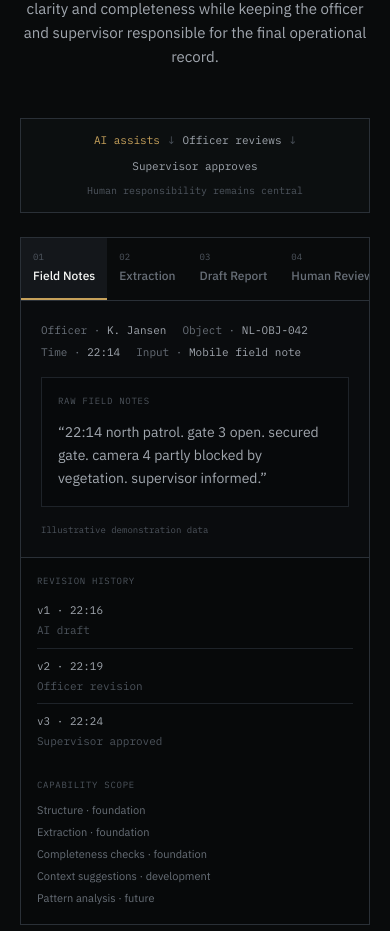
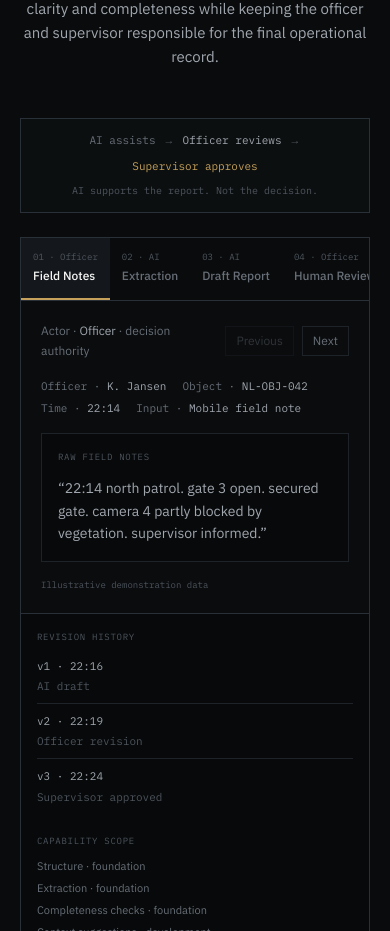
Before and after one commit to ISBFounder/ISB-Security-Website, a Next.js app: page / in a window 390 px wide. Shown: the part 8080-9011 px from the top of the page. Built offline with nearby package versions, Linux system fonts and the light colour scheme.

Commit message:
feat: AI workflow actor model and human-authority rail (Phase 2)

```diff
--- a/src/components/sections/AIReportAssistantShowcase.tsx
+++ b/src/components/sections/AIReportAssistantShowcase.tsx
@@ -8,6 +8,7 @@ import {
 } from "react";
 import { motion, AnimatePresence, useReducedMotion } from "framer-motion";
 import { cn } from "@/lib/utils";
+import { osPanelTransition } from "@/lib/motion";
 
 type StageId =
   | "notes"
@@ -17,13 +18,18 @@ type StageId =
   | "approval"
   | "locked";
 
-const STAGES: { id: StageId; label: string; index: string }[] = [
-  { id: "notes", label: "Field Notes", index: "01" },
-  { id: "extraction", label: "Extraction", index: "02" },
-  { id: "draft", label: "Draft Report", index: "03" },
-  { id: "review", label: "Human Review", index: "04" },
-  { id: "approval", label: "Supervisor", index: "05" },
-  { id: "locked", label: "Locked Record", index: "06" },
+const STAGES: {
+  id: StageId;
+  label: string;
+  index: string;
+  actor: "Officer" | "AI" | "Supervisor" | "System";
+}[] = [
+  { id: "notes", label: "Field Notes", index: "01", actor: "Officer" },
+  { id: "extraction", label: "Extraction", index: "02", actor: "AI" },
+  { id: "draft", label: "Draft Report", index: "03", actor: "AI" },
+  { id: "review", label: "Human Review", index: "04", actor: "Officer" },
+  { id: "approval", label: "Supervisor", index: "05", actor: "Supervisor" },
+  { id: "locked", label: "Locked Record", index: "06", actor: "System" },
 ];
 
 function FieldNotesView() {
@@ -278,21 +284,24 @@ export function AIReportAssistantShowcase() {
     select(STAGES[n].id, n);
   }
 
+  const currentIndex = STAGES.findIndex((s) => s.id === active);
+  const current = STAGES[currentIndex];
+
   return (
     <div className="space-y-6">
       {/* Human control rail — persistent */}
       <div className="flex flex-wrap items-center justify-center gap-2 border border-border bg-surface/30 px-4 py-3 font-mono text-[11px] text-ink-muted sm:gap-3">
-        <span className="text-gold">AI assists</span>
+        <span className="text-ink-muted">AI assists</span>
         <span className="text-ink-faint" aria-hidden>
-          ↓
+          →
         </span>
         <span className="text-ink-secondary">Officer reviews</span>
         <span className="text-ink-faint" aria-hidden>
-          ↓
+          →
         </span>
-        <span className="text-ink-secondary">Supervisor approves</span>
+        <span className="text-gold">Supervisor approves</span>
         <span className="ml-0 w-full text-center text-[10px] text-ink-faint sm:ml-2 sm:w-auto sm:text-left">
-          Human responsibility remains central
+          AI supports the report. Not the decision.
         </span>
       </div>
 
@@ -327,7 +336,9 @@ export function AIReportAssistantShowcase() {
                     : "border-transparent text-ink-muted hover:text-ink-secondary"
                 )}
               >
-                <span className="font-mono text-[9px] text-ink-faint">{s.index}</span>
+                <span className="font-mono text-[9px] text-ink-faint">
+                  {s.index} · {s.actor}
+                </span>
                 <span className="text-[12px] font-medium sm:text-[13px]">{s.label}</span>
               </button>
             );
@@ -342,13 +353,44 @@ export function AIReportAssistantShowcase() {
             aria-labelledby={`ai-tab-${active}`}
             className="bg-surface/15 p-5 md:p-6"
           >
+            <div className="mb-4 flex items-center justify-between gap-3 text-[12px] text-ink-muted">
+              <p>
+                Actor ·{" "}
+                <span className={current.actor === "AI" ? "text-ink-muted" : "text-ink-secondary"}>
+                  {current.actor}
+                </span>
+                {current.actor === "AI"
+                  ? " · suggestion only"
+                  : current.actor === "System"
+                    ? " · audit state"
+                    : " · decision authority"}
+              </p>
+              <div className="flex gap-2 lg:hidden">
+                <button
+                  type="button"
+                  className="border border-border-subtle px-2.5 py-1 disabled:opacity-40"
+                  disabled={currentIndex === 0}
+                  onClick={() => select(STAGES[currentIndex - 1].id, currentIndex - 1)}
+                >
+                  Previous
+                </button>
+                <button
+                  type="button"
+                  className="border border-border-subtle px-2.5 py-1 disabled:opacity-40"
+                  disabled={currentIndex === STAGES.length - 1}
+                  onClick={() => select(STAGES[currentIndex + 1].id, currentIndex + 1)}
+                >
+                  Next
+                </button>
+              </div>
+            </div>
             <AnimatePresence mode="wait">
               <motion.div
                 key={active}
                 initial={reduce ? false : { opacity: 0, x: 8 }}
                 animate={{ opacity: 1, x: 0 }}
                 exit={reduce ? undefined : { opacity: 0 }}
-                transition={{ duration: 0.2, ease: [0.25, 0.1, 0.25, 1] }}
+                transition={osPanelTransition}
               >
                 <StageContent id={active} />
               </motion.div>
```
